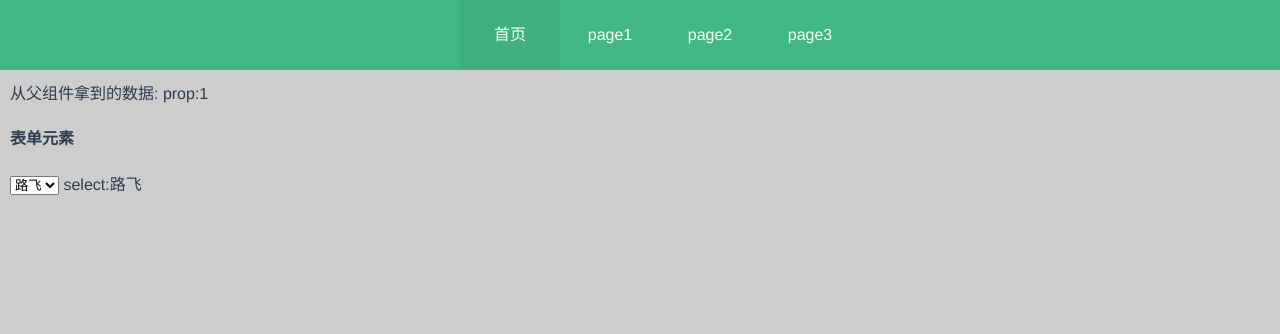
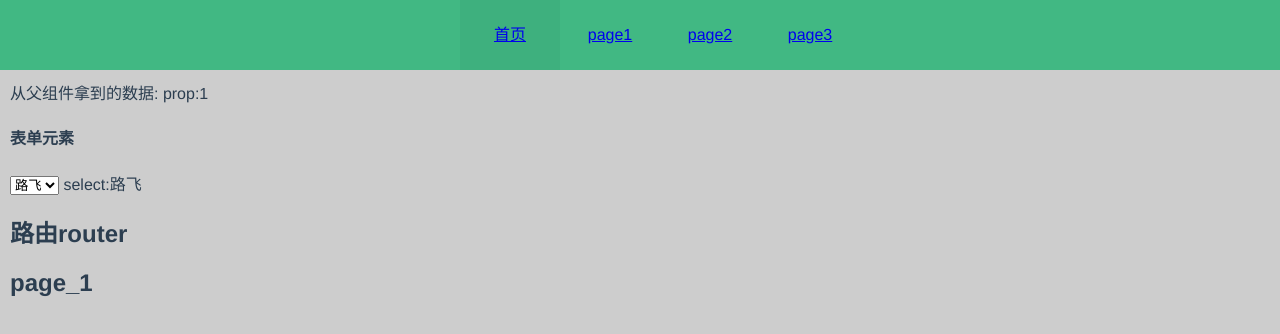
Before and after one commit to cyonline/vue, a Vue app: page /page_1 in a window 1280 px wide. Shown: the top 334 px of the page. Built offline with nearby package versions, Linux system fonts and the light colour scheme.

Commit message:
add router

```diff
--- a/package.json
+++ b/package.json
@@ -12,12 +12,12 @@
     "node-sass": "^4.12.0",
     "sass-loader": "^7.1.0",
     "vue": "^2.6.10",
+    "vue-resource": "^1.5.1",
     "vue-router": "^3.0.6",
     "vuex": "^3.0.1"
   },
   "devDependencies": {
     "@vue/cli-plugin-babel": "^3.8.0",
-    "@vue/cli-plugin-eslint": "^3.8.0",
     "@vue/cli-service": "^3.8.0",
     "@vue/eslint-config-prettier": "^4.0.1",
     "babel-eslint": "^10.0.1",
--- a/src/components/Content.vue
+++ b/src/components/Content.vue
@@ -9,10 +9,13 @@
         <input type="text" v-model="age">{{age}}
         <input type="text" v-model="sex">{{sex}} -->
         <select v-model="type"  @change="selectChange($event)">
-            <option :value="item.id" v-for="item in option" :key="item.id">{{item.name}}</option>
+            <option :value="item.id" v-for="(item,index) in option" :key="index">{{item.name}}</option>
         </select>
         select:{{typeName}}
         </div>
+        <h2>路由router</h2>
+        <!-- <router-link to="/page_1">点击我跳转第一个页面</router-link> -->
+        <router-view class="view"></router-view>
     </div>
 </template>
 <script>
--- a/src/components/Header.vue
+++ b/src/components/Header.vue
@@ -1,7 +1,7 @@
 <template>
   <div id="header">
       <ul>
-          <li v-bind:class="{active:item.active}" v-for="item in nav" :key="item.id" v-on:click="goPage(index)"><a>{{item.txt}}</a></li>
+          <li v-bind:class="{active:item.active}" v-for="(item,index) in nav" :key="item.id" v-on:click="goPage(index)"><router-link :to="item.url">{{item.txt}}</router-link></li>
       </ul>
   </div>
 </template>
@@ -13,13 +13,13 @@ export default {
             title:'这是一个vue项目',
             className:'active',
             nav:[
-                {'id':'0','txt':'首页','active':true,'url':'index'},
-                {'id':'1','txt':'page1','active':false,'url':'1'},
-                {'id':'2','txt':'page2','active':false,'url':'2'},
-                {'id':'3','txt':'page3','active':false,'url':'3'},
+                {'id':'0','txt':'首页','active':true,'url':''},
+                {'id':'1','txt':'page1','active':false,'url':'page_1'},
+                {'id':'2','txt':'page2','active':false,'url':'page_2'},
+                {'id':'3','txt':'page3','active':false,'url':'page_3'},
                 ],
             goPage:function(i){
-                console.info(i)
+                console.info(i);
                 this.nav.forEach(ele=>{
                     ele.active = false
                 })
--- /dev/null
+++ b/src/components/pages/page_1.vue
@@ -0,0 +1,14 @@
+<template>
+    <div id="page_1">
+        <h2>{{title}}</h2>
+    </div>
+</template>
+<script>
+export default {
+    data(){
+        return {
+            title:'page_1'
+        }
+    }
+}
+</script>
--- /dev/null
+++ b/src/components/pages/page_2.vue
@@ -0,0 +1,14 @@
+<template>
+    <div id="page_2">
+        <h2>{{title}}</h2>
+    </div>
+</template>
+<script>
+export default {
+    data(){
+        return {
+            title:'page_2'
+        }
+    }
+}
+</script>
--- a/src/main.js
+++ b/src/main.js
@@ -1,10 +1,34 @@
 import Vue from "vue";
 import App from "./App.vue";
 import store from "./store";
+import VueRouter from "vue-router";
+
+// 开启debug模式
+Vue.config.debug = true;
 
 Vue.config.productionTip = false;
+Vue.use(VueRouter);
+
+import Page_1 from "./components/pages/page_1";
+import Page_2 from "./components/pages/page_2";
+
+const router = new VueRouter({
+  mode: "history",
+  base: __dirname,
+  routes: [
+    {
+      path: "/page_1",
+      component: Page_1
+    },
+    {
+      path: "/page_2",
+      component: Page_2
+    }
+  ]
+});
 
 new Vue({
   store,
+  router,
   render: h => h(App)
 }).$mount("#app");
```
Also changed, not shown: 1 other file (tests, documents, lock files or other folders).
